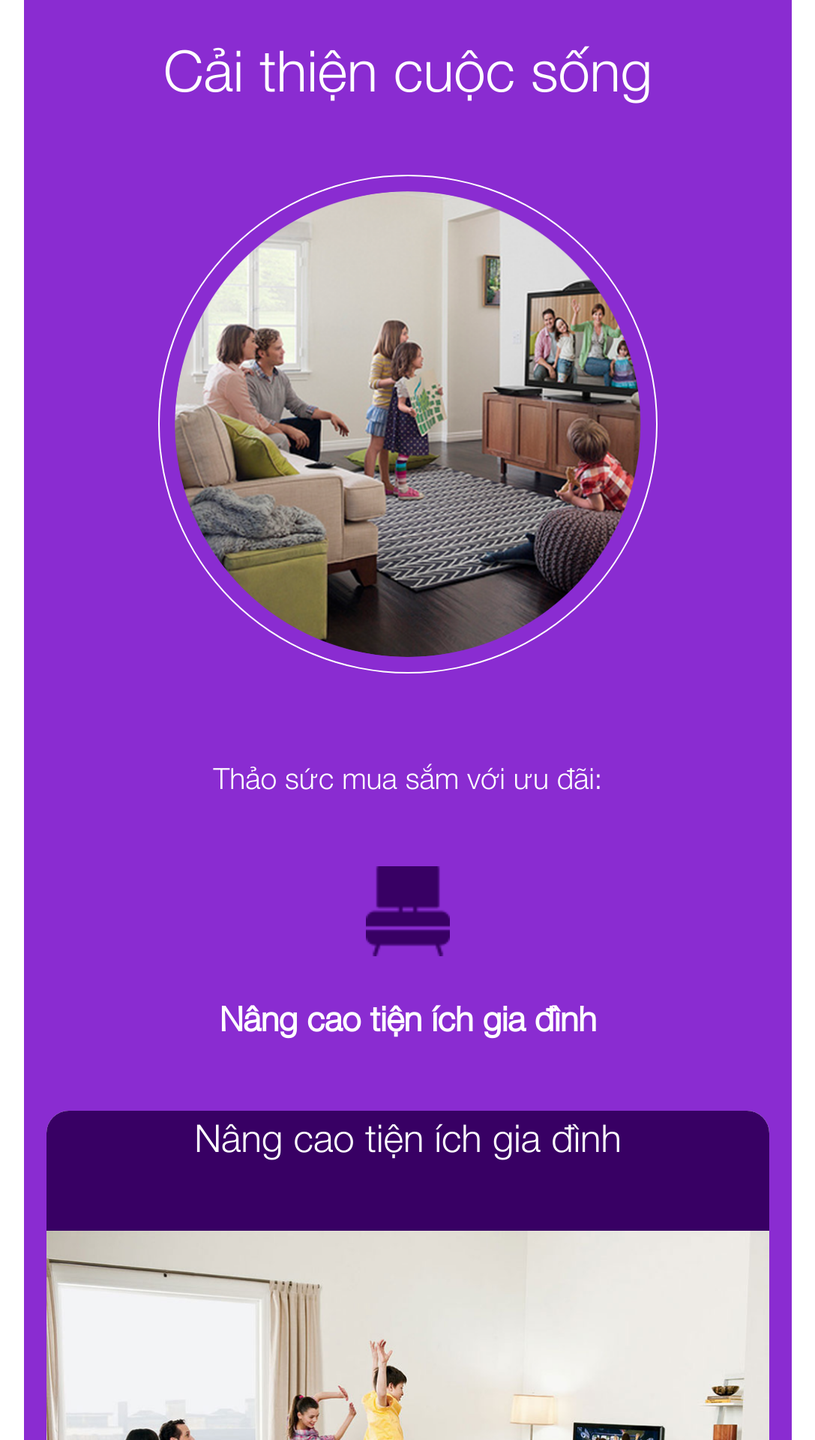
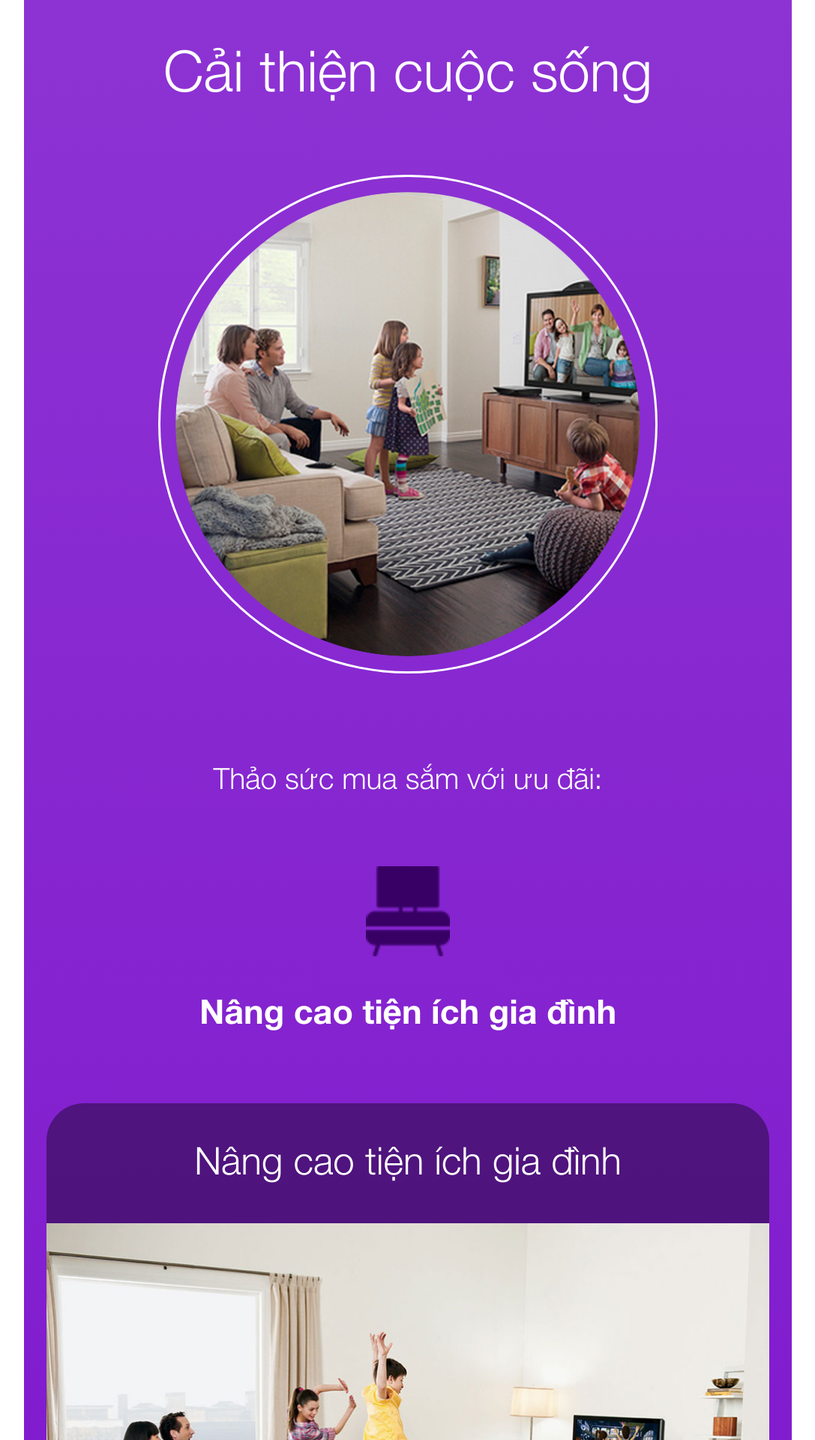
Before and after one commit to VoMenThan/fcv, a PHP site: page /CTCS.php in a window 1280 px wide. Shown: the top 1920 px of the page at 75% size, without its empty margins (96-1183 px from the left). Run offline with PHP 8.4, Linux system fonts and the light colour scheme; some web fonts are replaced.

Commit message:
edit css ctcs.php

```diff
--- a/CTCS.php
+++ b/CTCS.php
@@ -13,7 +13,8 @@
 
     </div>
     <div class="content">
-        <div class="title"><h2>Nâng cao tiện ích gia đình</h2></div>
+        <div class="title dark"><span>Nâng cao tiện ích gia đình</span></div>
+        <div class="bg_white">
             <img src="assets/images/img/ctcs_box2.jpg" alt="">
             <p>Chương trình <span>Nâng cao tiện nghi gia đình</span> giúp quý khách - đặc biệt khu vực nông thôn trang bị các thiết bị gia đình phù hợp với nhu cầu thiết yếu của gia đình mình như <span>máy lạnh, tủ lạnh, tivi,...</span></p>
             <p>Từ 650 điểm, quý khách có thể <span>đổi điểm tích luỹ</span> sang phiếu mua hàng của <span>Trung tâm điện máy Nguyễn Ki</span>m để chọn mua các sản phẩm điện máy, điện tử,...</p>
@@ -22,7 +23,10 @@
             </div>
             <div class="btn">
                 <p>Điểm quy đổi</p>
-            <div class="point">650</div>
+                <div class="point dark">
+                    <span>650</span>
+                </div>
+            </div>
         </div>
     </div>
     <!-- ?end code page -->
--- a/assets/css/module/_login.scss
+++ b/assets/css/module/_login.scss
@@ -36,104 +36,129 @@
 
 //==============================================================ctcs================
 
-.ctcs-background{
-  background: #8a2cd1;
-  padding-bottom: 100px;
+.ctcs-background {
+  @include textGradient(#8d33d3, #7100c8);
+  padding-top: 40px;
+  padding-bottom: 300px;
   color: #ffffff;
-  .name{
-    padding-top: 40px;
+}
+.wrap-page {
+  .name {
     padding-bottom: 85px;
-    span{
+    span {
       font-size: 76px;
       color: #fff;
     }
   }
-  .image{
+  .image {
     text-align: center;
-    img{
+    img {
       width: 65%;
-      border: 2px solid #fff;
+      border: 3px solid #fff;
       border-radius: 50% 50%;
       padding: 20px;
       box-sizing: border-box;
     }
   }
-  .head{
+  .head {
     padding-bottom: 90px;
-    p{
+    p {
       font-size: 39px;
       padding-top: 100px;
     }
-    img{
+    img {
       padding-top: 80px;
       width: 11%;
     }
-    h3{
-      padding-top: 40px;
+    h3 {
+      padding-top: 30px;
       font-size: 45px;
-      font-weight: bold;
+      font-family: $main-b;
     }
   }
-  .content{
+  .bg_white{
+    background: #ffffff;
+  }
+  .content {
     display: block;
     margin: auto;
     width: 94.14%;
-    background: #ffffff;
-    border-radius: 30px;
-    .title{
+    @include radius(50px);
+    overflow: hidden;
+
+    .title {
       height: 160px;
-      background: #380064;
-      border-radius: 30px 30px 0 0;
-      h2{
+      padding-top: 40px;
+      span {
         font-size: 51px;
         margin: auto;
-
       }
     }
-    img{
+    img {
       width: 100%;
 
     }
-    p{
+    p {
       padding-top: 85px;
-      padding-bottom: 10px;
+      padding-bottom: 20px;
       color: #414141;
       text-align: left;
       padding-left: 5%;
       padding-right: 5%;
       font-size: 36px;
-      span{
-        color: #7100c8;
+      span {
+        color: #7e18cd;
       }
     }
-    .box-img{
+    .box-img {
       padding-top: 140px;
-      padding-bottom: 150px;
-      img{
+      padding-bottom: 140px;
+      img {
         width: 75%;
       }
     }
-    .btn{
+    .btn {
       min-height: 200px;
       padding-bottom: 100px;
       padding-top: 30px;
-      p{
+      p {
         color: #252525;
         text-align: center;
         font-size: 39px;
+        padding-top: 0;
       }
-      .point{
-        border-radius: 80px;
+      .point {
+        @include radius(83px);
         color: #fff;
         font-size: 75px;
-        font-weight: bold;
+        font-family: $main-b;
+        background: #7f19cd;
         width: 50%;
-        background: #380064;
         margin: auto;
-        padding: 30px 50px;
-
+        padding-top: 27px;
+        padding-bottom: 27px;
+        overflow: hidden;
       }
     }
 
   }
 }
+
+.dark{
+  position: relative;
+  &:after{
+    content: " ";
+    display: block;
+    position: absolute;
+    @include size(100%, 100%);
+    background: #000;
+    opacity: 0.4;
+    top: 0;
+    left: 0;
+    z-index: 0;
+  }
+  span{
+    position: relative;
+    z-index: 1;
+  }
+}
--- a/assets/css/module/_variables.scss
+++ b/assets/css/module/_variables.scss
@@ -400,10 +400,13 @@ $EasingOut: cubic-bezier(.37,.15,.32,.94);
 }
 
 @mixin textGradient($fromColor, $toColor){
+  background: $fromColor;
   background: -webkit-linear-gradient($fromColor, $toColor);
   background: linear-gradient($fromColor, $toColor);
-  -webkit-background-clip: text;
-  -webkit-text-fill-color: transparent;
+  background: -webkit-linear-gradient($fromColor, $toColor);
+  background: -o-linear-gradient($fromColor, $toColor);
+  background: -moz-linear-gradient($fromColor, $toColor);
+  background: linear-gradient($fromColor, $toColor);
 }
 
 @mixin color-blue{
--- a/assets/css/styles.css
+++ b/assets/css/styles.css
@@ -1144,81 +1144,117 @@ strong {
   background: #018ad2; }
 
 .ctcs-background {
-  background: #8a2cd1;
-  padding-bottom: 100px;
+  background: #8d33d3;
+  background: -webkit-linear-gradient(#8d33d3, #7100c8);
+  background: linear-gradient(#8d33d3, #7100c8);
+  background: -webkit-linear-gradient(#8d33d3, #7100c8);
+  background: -o-linear-gradient(#8d33d3, #7100c8);
+  background: -moz-linear-gradient(#8d33d3, #7100c8);
+  background: linear-gradient(#8d33d3, #7100c8);
+  padding-top: 40px;
+  padding-bottom: 300px;
   color: #ffffff; }
-  .ctcs-background .name {
-    padding-top: 40px;
+
+.wrap-page .name {
   padding-bottom: 85px; }
-    .ctcs-background .name span {
+  .wrap-page .name span {
     font-size: 76px;
     color: #fff; }
-  .ctcs-background .image {
+.wrap-page .image {
   text-align: center; }
-    .ctcs-background .image img {
+  .wrap-page .image img {
     width: 65%;
-      border: 2px solid #fff;
+    border: 3px solid #fff;
     border-radius: 50% 50%;
     padding: 20px;
     box-sizing: border-box; }
-  .ctcs-background .head {
+.wrap-page .head {
   padding-bottom: 90px; }
-    .ctcs-background .head p {
+  .wrap-page .head p {
     font-size: 39px;
     padding-top: 100px; }
-    .ctcs-background .head img {
+  .wrap-page .head img {
     padding-top: 80px;
     width: 11%; }
-    .ctcs-background .head h3 {
-      padding-top: 40px;
+  .wrap-page .head h3 {
+    padding-top: 30px;
     font-size: 45px;
-      font-weight: bold; }
-  .ctcs-background .content {
+    font-family: "HelveticaNeue-Bold", Helvetica, arial, sans-serif; }
+.wrap-page .bg_white {
+  background: #ffffff; }
+.wrap-page .content {
   display: block;
   margin: auto;
   width: 94.14%;
-    background: #ffffff;
-    border-radius: 30px; }
-    .ctcs-background .content .title {
+  -webkit-border-radius: 50px;
+  -moz-border-radius: 50px;
+  -ms-border-radius: 50px;
+  -o-border-radius: 50px;
+  border-radius: 50px;
+  overflow: hidden; }
+  .wrap-page .content .title {
     height: 160px;
-      background: #380064;
-      border-radius: 30px 30px 0 0; }
-      .ctcs-background .content .title h2 {
+    padding-top: 40px; }
+    .wrap-page .content .title span {
       font-size: 51px;
       margin: auto; }
-    .ctcs-background .content img {
+  .wrap-page .content img {
     width: 100%; }
-    .ctcs-background .content p {
+  .wrap-page .content p {
     padding-top: 85px;
-      padding-bottom: 10px;
+    padding-bottom: 20px;
     color: #414141;
     text-align: left;
     padding-left: 5%;
     padding-right: 5%;
     font-size: 36px; }
-      .ctcs-background .content p span {
-        color: #7100c8; }
-    .ctcs-background .content .box-img {
+    .wrap-page .content p span {
+      color: #7e18cd; }
+  .wrap-page .content .box-img {
     padding-top: 140px;
-      padding-bottom: 150px; }
-      .ctcs-background .content .box-img img {
+    padding-bottom: 140px; }
+    .wrap-page .content .box-img img {
       width: 75%; }
-    .ctcs-background .content .btn {
+  .wrap-page .content .btn {
     min-height: 200px;
     padding-bottom: 100px;
     padding-top: 30px; }
-      .ctcs-background .content .btn p {
+    .wrap-page .content .btn p {
       color: #252525;
       text-align: center;
-        font-size: 39px; }
-      .ctcs-background .content .btn .point {
-        border-radius: 80px;
+      font-size: 39px;
+      padding-top: 0; }
+    .wrap-page .content .btn .point {
+      -webkit-border-radius: 83px;
+      -moz-border-radius: 83px;
+      -ms-border-radius: 83px;
+      -o-border-radius: 83px;
+      border-radius: 83px;
       color: #fff;
       font-size: 75px;
-        font-weight: bold;
+      font-family: "HelveticaNeue-Bold", Helvetica, arial, sans-serif;
+      background: #7f19cd;
       width: 50%;
-        background: #380064;
       margin: auto;
-        padding: 30px 50px; }
+      padding-top: 27px;
+      padding-bottom: 27px;
+      overflow: hidden; }
+
+.dark {
+  position: relative; }
+  .dark:after {
+    content: " ";
+    display: block;
+    position: absolute;
+    width: 100%;
+    height: 100%;
+    background: #000;
+    opacity: 0.4;
+    top: 0;
+    left: 0;
+    z-index: 0; }
+  .dark span {
+    position: relative;
+    z-index: 1; }
 
 /*# sourceMappingURL=styles.css.map */
```
Also changed, not shown: 1 other file. Lines whose indentation alone changed are shown as unchanged.
